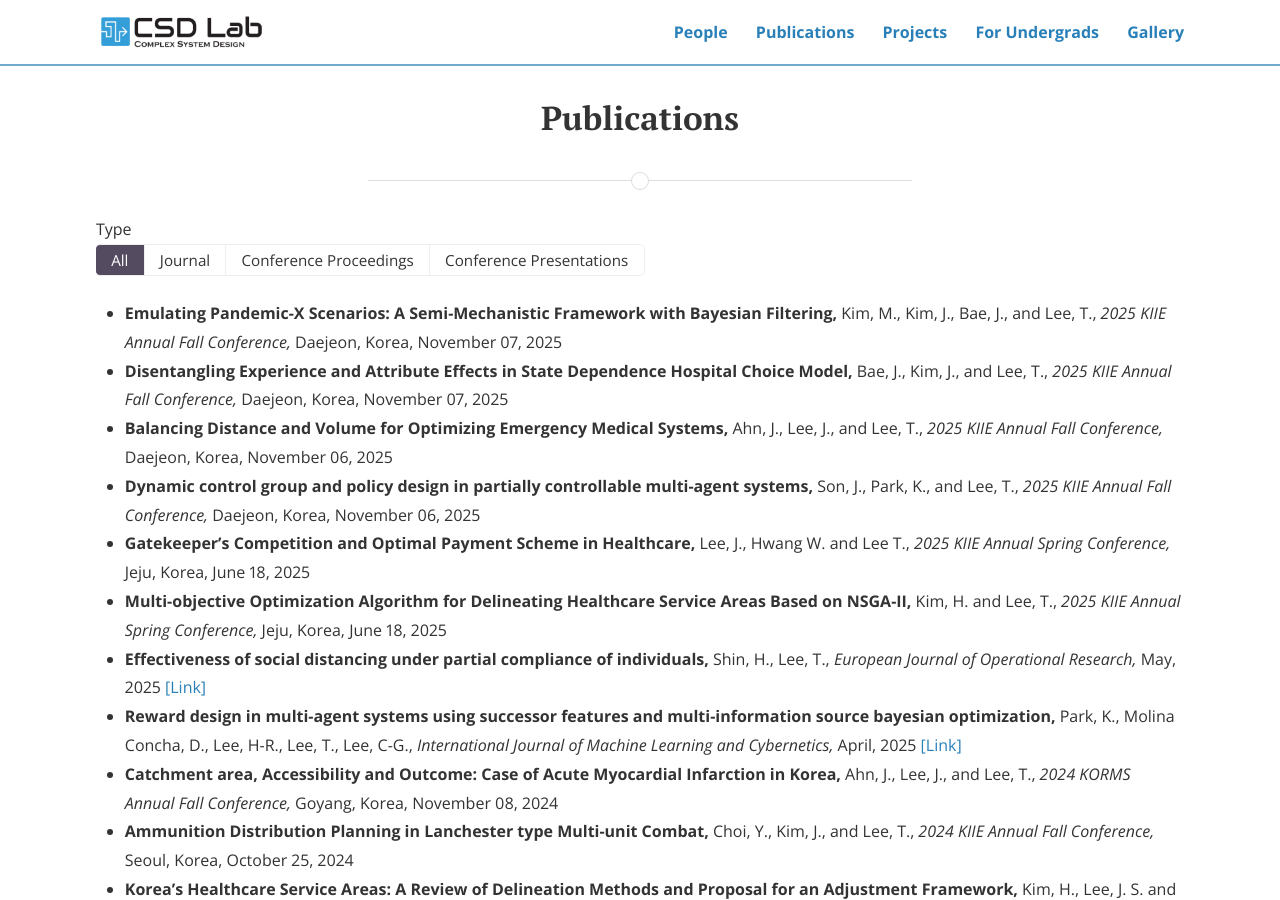
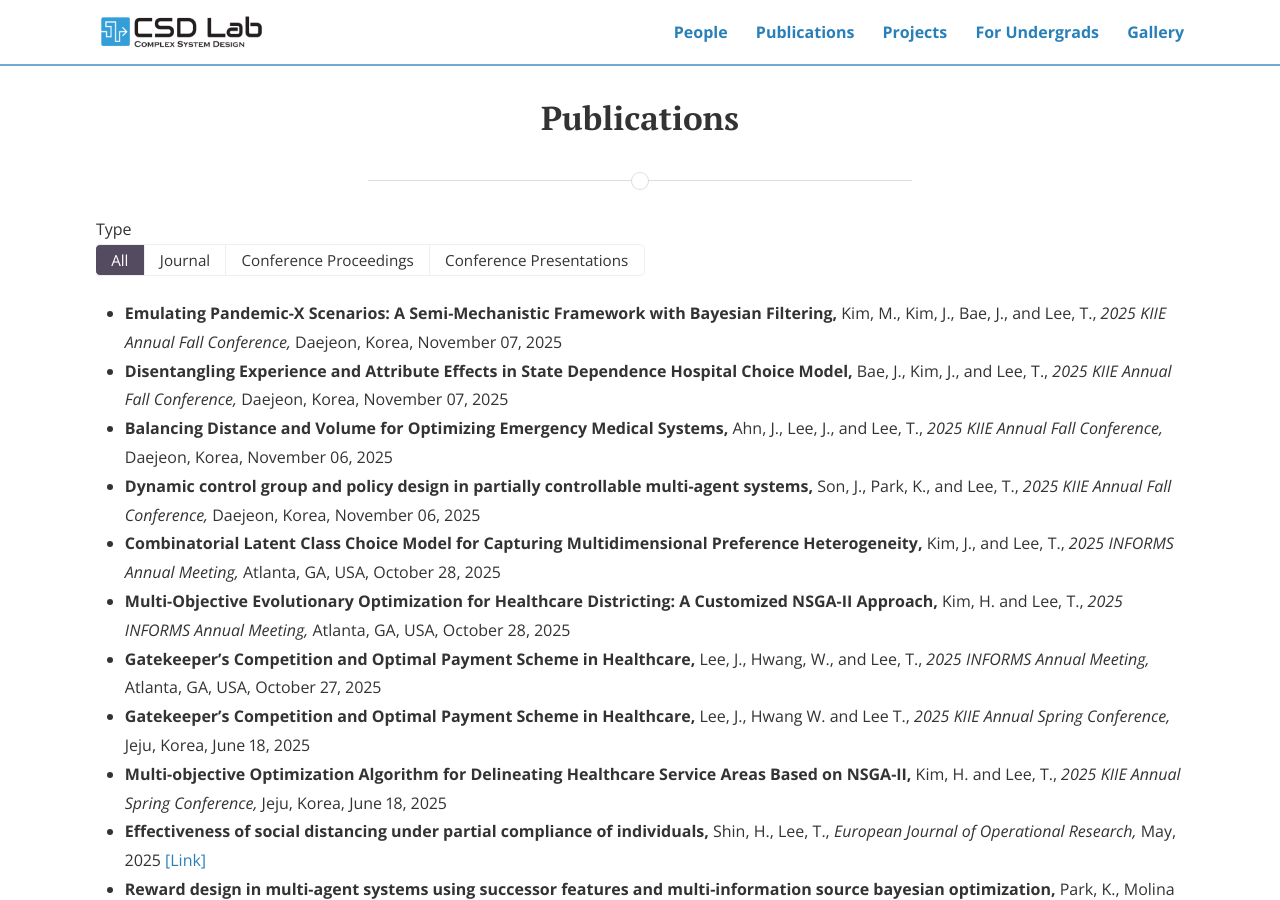
Before and after one commit to CSDlab-KAIST/csdlab-kaist.github.io, a Jekyll site: the page built from publications.html, in a window 1280 px wide and 900 px high. Built offline with Jekyll 4.4.1, drawn with Linux system fonts in a browser that asks for light colours; nearby versions of some CDN libraries.

Commit message:
Update publications.yml

```diff
--- a/_data/publications.yml
+++ b/_data/publications.yml
@@ -2575,7 +2575,6 @@ papers:
     award: ""
     link: "https://doi.org/10.1007/s13042-025-02622-z"
 
-
   - title: "Effectiveness of social distancing under partial compliance of individuals"
     author: "Shin, H., Lee, T."
     venue: "European Journal of Operational Research"
@@ -2590,6 +2589,51 @@ papers:
         url:
     award: ""
     link: "https://doi.org/10.1016/j.ejor.2024.11.006"
+
+  - title: "Gatekeeper’s Competition and Optimal Payment Scheme in Healthcare"
+    author: "Lee, J., Hwang, W., and Lee, T."
+    venue: "2025 INFORMS Annual Meeting"
+    month: October 27
+    year: 2025
+    yearS: 2025.1027
+    location: Atlanta, GA, USA
+    topics:
+    type: conference-presentations
+    materials:
+      - label:
+        url:
+    award: ""
+    link: ""
+
+  - title: "Multi-Objective Evolutionary Optimization for Healthcare Districting: A Customized NSGA-II Approach"
+    author: "Kim, H. and Lee, T."
+    venue: "2025 INFORMS Annual Meeting"
+    month: October 28
+    year: 2025
+    yearS: 2025.1028
+    location: Atlanta, GA, USA
+    topics:
+    type: conference-presentations
+    materials:
+      - label:
+        url:
+    award: ""
+    link: ""
+
+  - title: "Combinatorial Latent Class Choice Model for Capturing Multidimensional Preference Heterogeneity"
+    author: "Kim, J., and Lee, T."
+    venue: "2025 INFORMS Annual Meeting"
+    month: October 28
+    year: 2025
+    yearS: 2025.1028
+    location: Atlanta, GA, USA
+    topics:
+    type: conference-presentations
+    materials:
+      - label:
+        url:
+    award: ""
+    link: ""
 
 
   - title: "Dynamic control group and policy design in partially controllable multi-agent systems"
```
